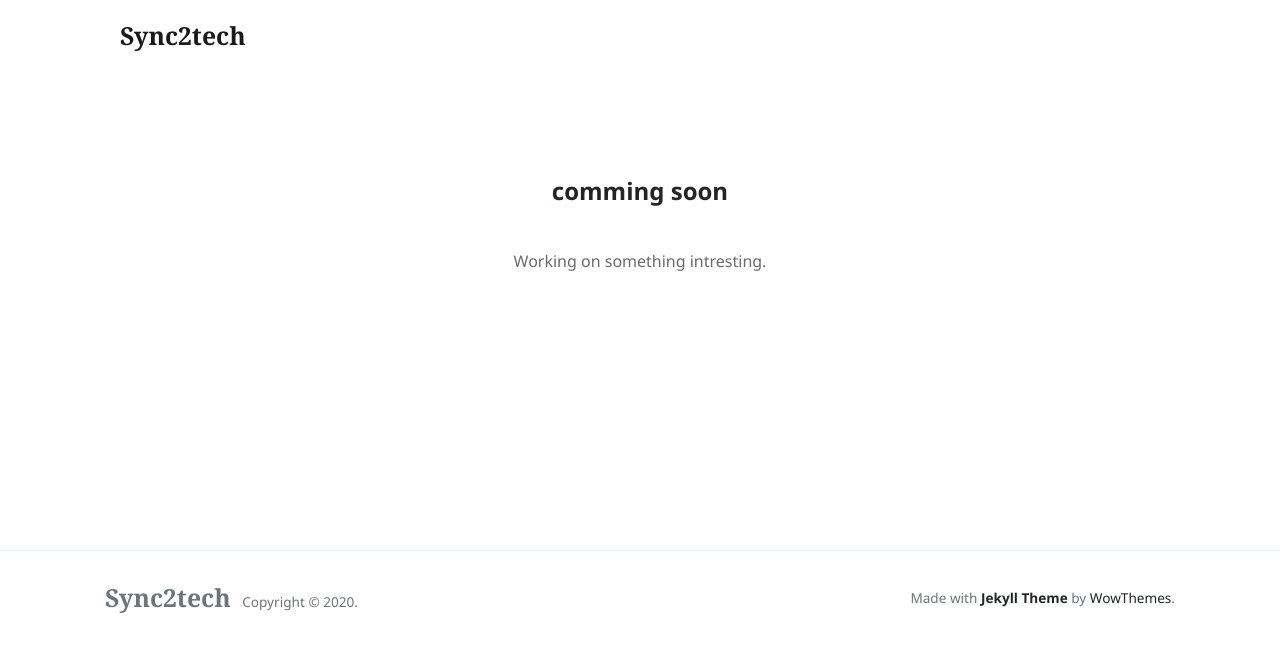
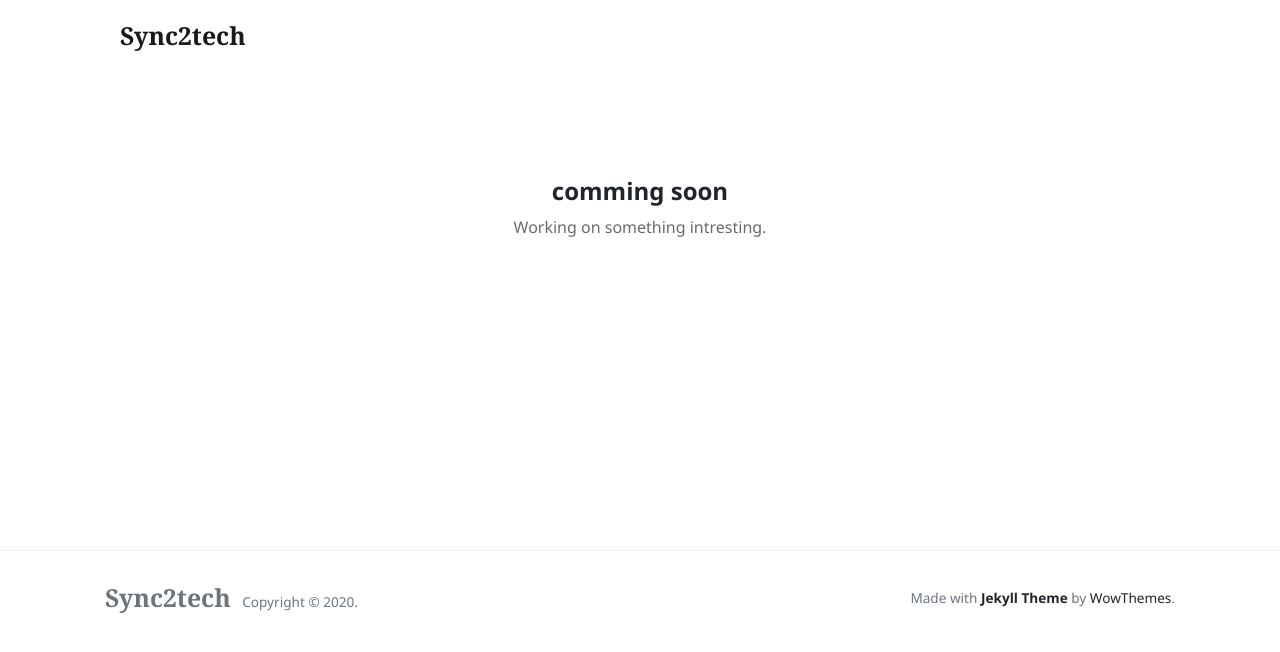
Before and after one commit to mohan-balakrishnan/sync2techold, a Jekyll site: the page built from index.html, in a window 1280 px wide. Shown: the top 652 px of the page. Built offline with Jekyll 4.4.1, drawn with Linux system fonts in a browser that asks for light colours; nearby versions of some CDN libraries; the list of posts is cut into pages by our own code.

Commit message:
Update index.html

```diff
--- a/index.html
+++ b/index.html
@@ -15,7 +15,7 @@ description: "Sync2tech - Tech blog aggregator for AWS, DevOps, Selenium, Rest A
 <br><br><br>
 
 <center>
-    <h2 class="h4 font-weight-bold">comming soon</h2><br>
+    <h1 class="h4 font-weight-bold">comming soon</h1>
     <p class="excerpt"> Working on something intresting.</p>
 </center>
 
```
